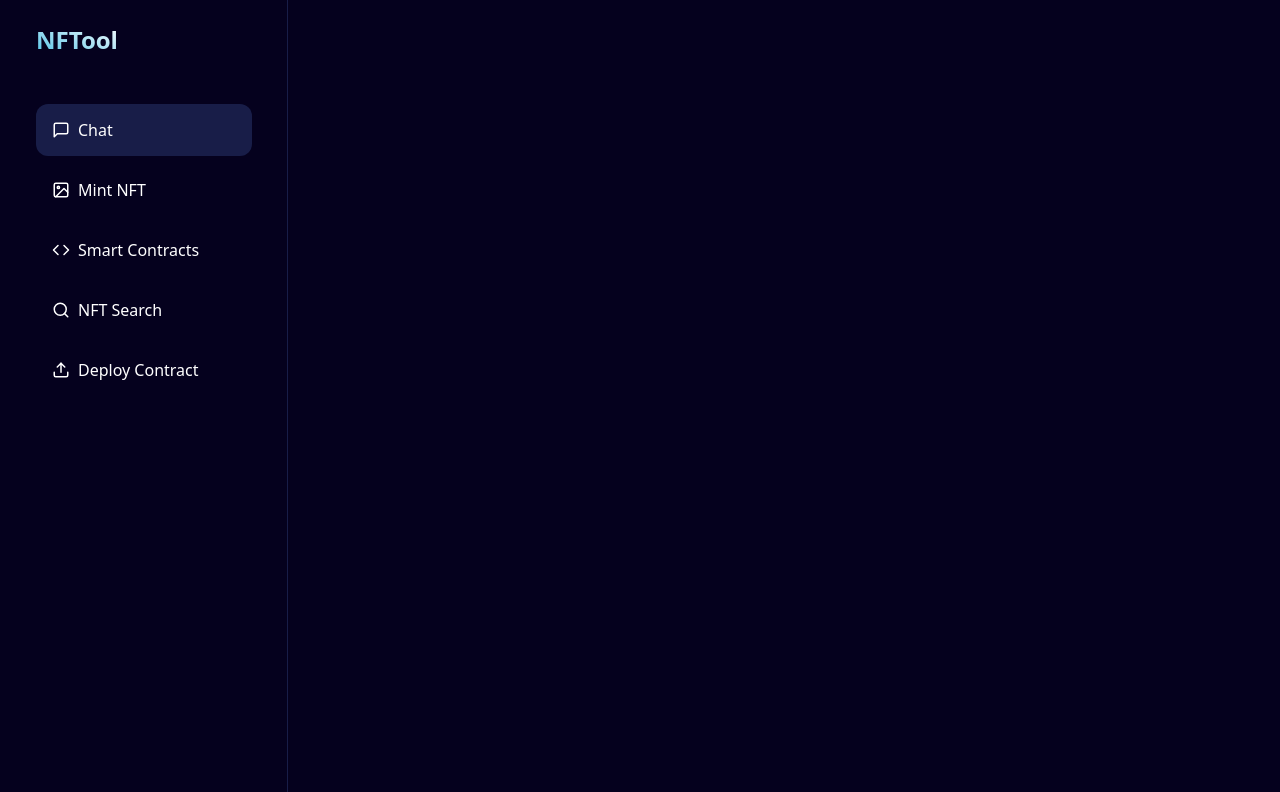
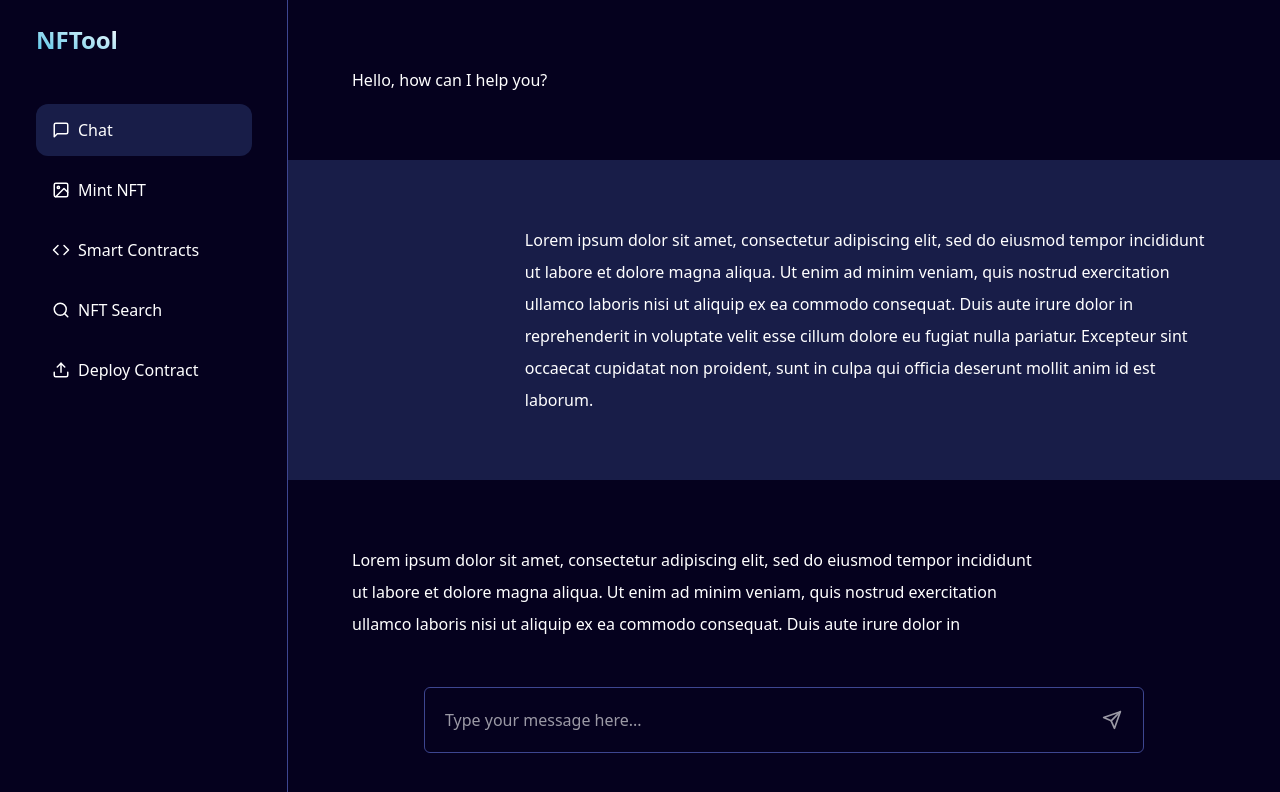
Before and after one commit to Bobliuuu/NFTool, a Next.js app: page / in a window 1280 px wide. Shown: the top 792 px of the page. Built offline with nearby package versions, Linux system fonts and the light colour scheme.

Commit message:
add chat ui

```diff
--- a/components/navigation/Menu.tsx
+++ b/components/navigation/Menu.tsx
@@ -57,7 +57,7 @@ export default function Menu() {
           <Link
             key={item.id}
             href={item.route}
-            className={`flex items-center gap-2 px-4 py-3.5 rounded-xl bg-blue2 ${
+            className={`flex items-center gap-2 px-4 py-3.5 rounded-xl bg-blue3 ${
               pathname === item.route ? 'bg-opacity-100' : 'bg-opacity-0'
             }`}
           >
--- a/pages/index.tsx
+++ b/pages/index.tsx
@@ -1,8 +1,98 @@
 import axios from 'axios';
 import { useEffect, useState } from 'react';
+import { Send } from 'react-feather';
 
-export default function IndexPage() {
+const CHATS = [
+  {
+    id: '1',
+    role: 'chatbot',
+    message: 'Hello, how can I help you?',
+  },
+  {
+    id: '2',
+    role: 'user',
+    message:
+      'Lorem ipsum dolor sit amet, consectetur adipiscing elit, sed do eiusmod tempor incididunt ut labore et dolore magna aliqua. Ut enim ad minim veniam, quis nostrud exercitation ullamco laboris nisi ut aliquip ex ea commodo consequat. Duis aute irure dolor in reprehenderit in voluptate velit esse cillum dolore eu fugiat nulla pariatur. Excepteur sint occaecat cupidatat non proident, sunt in culpa qui officia deserunt mollit anim id est laborum.',
+  },
+  {
+    id: '3',
+    role: 'chatbot',
+    message:
+      'Lorem ipsum dolor sit amet, consectetur adipiscing elit, sed do eiusmod tempor incididunt ut labore et dolore magna aliqua. Ut enim ad minim veniam, quis nostrud exercitation ullamco laboris nisi ut aliquip ex ea commodo consequat. Duis aute irure dolor in reprehenderit in voluptate velit esse cillum dolore eu fugiat nulla pariatur. Excepteur sint occaecat cupidatat non proident, sunt in culpa qui officia deserunt mollit anim id est laborum.',
+  },
+  {
+    id: '4',
+    role: 'user',
+    message: 'I want to mint an NFT.',
+  },
+  {
+    id: '5',
+    role: 'chatbot',
+    message:
+      'Lorem ipsum dolor sit amet, consectetur adipiscing elit, sed do eiusmod tempor incididunt ut labore et dolore magna aliqua. Ut enim ad minim veniam, quis nostrud exercitation ullamco laboris nisi ut aliquip ex ea commodo consequat. Duis aute irure dolor in reprehenderit in voluptate velit esse cillum dolore eu fugiat nulla pariatur. Excepteur sint occaecat cupidatat non proident, sunt in culpa qui officia deserunt mollit anim id est laborum.',
+  },
+  {
+    id: '6',
+    role: 'user',
+    message: 'I want to mint an NFT.',
+  },
+  {
+    id: '7',
+    role: 'chatbot',
+    message:
+      'Lorem ipsum dolor sit amet, consectetur adipiscing elit, sed do eiusmod tempor incididunt ut labore et dolore magna aliqua. Ut enim ad minim veniam, quis nostrud exercitation ullamco laboris nisi ut aliquip ex ea commodo consequat. Duis aute irure dolor in reprehenderit in voluptate velit esse cillum dolore eu fugiat nulla pariatur. Excepteur sint occaecat cupidatat non proident, sunt in culpa qui officia deserunt mollit anim id est laborum.',
+  },
+  {
+    id: '8',
+    role: 'user',
+    message: 'I want to mint an NFT.',
+  },
+  {
+    id: '9',
+    role: 'chatbot',
+    message:
+      'Lorem ipsum dolor sit amet, consectetur adipiscing elit, sed do eiusmod tempor incididunt ut labore et dolore magna aliqua. Ut enim ad minim veniam, quis nostrud exercitation ullamco laboris nisi ut aliquip ex ea commodo consequat. Duis aute irure dolor in reprehenderit in voluptate velit esse cillum dolore eu fugiat nulla pariatur. Excepteur sint occaecat cupidatat non proident, sunt in culpa qui officia deserunt mollit anim id est laborum.',
+  },
+  {
+    id: '10',
+    role: 'user',
+    message:
+      'Lorem ipsum dolor sit amet, consectetur adipiscing elit, sed do eiusmod tempor incididunt ut labore et dolore magna aliqua. Ut enim ad minim veniam, quis nostrud exercitation ullamco laboris nisi ut aliquip ex ea commodo consequat. Duis aute irure dolor in reprehenderit in voluptate velit esse cillum dolore eu fugiat nulla pariatur. Excepteur sint occaecat cupidatat non proident, sunt in culpa qui officia deserunt mollit anim id est laborum.',
+  },
+  {
+    id: '11',
+    role: 'chatbot',
+    message:
+      'Lorem ipsum dolor sit amet, consectetur adipiscing elit, sed do eiusmod tempor incididunt ut labore et dolore magna aliqua. Ut enim ad minim veniam, quis nostrud exercitation ullamco laboris nisi ut aliquip ex ea commodo consequat. Duis aute irure dolor in reprehenderit in voluptate velit esse cillum dolore eu fugiat nulla pariatur. Excepteur sint occaecat cupidatat non proident, sunt in culpa qui officia deserunt mollit anim id est laborum.',
+  },
+  {
+    id: '12',
+    role: 'user',
+    message: 'I want to mint an NFT.',
+  },
+  {
+    id: '13',
+    role: 'chatbot',
+    message:
+      'Lorem ipsum dolor sit amet, consectetur adipiscing elit, sed do eiusmod tempor incididunt ut labore et dolore magna aliqua. Ut enim ad minim veniam, quis nostrud exercitation ullamco laboris nisi ut aliquip ex ea commodo consequat. Duis aute irure dolor in reprehenderit in voluptate velit esse cillum dolore eu fugiat nulla pariatur. Excepteur sint occaecat cupidatat non proident, sunt in culpa qui officia deserunt mollit anim id est laborum.',
+  },
+  {
+    id: '14',
+    role: 'user',
+    message: 'I want to mint an NFT.',
+  },
+  {
+    id: '15',
+    role: 'chatbot',
+    message:
+      'Lorem ipsum dolor sit amet, consectetur adipiscing elit, sed do eiusmod tempor incididunt ut labore et dolore magna aliqua. Ut enim ad minim veniam, quis nostrud exercitation ullamco laboris nisi ut aliquip ex ea commodo consequat. Duis aute irure dolor in reprehenderit in voluptate velit esse cillum dolore eu fugiat nulla pariatur. Excepteur sint occaecat cupidatat non proident, sunt in culpa qui officia deserunt mollit anim id est laborum.',
+  },
+];
+
+export default function Chat() {
   const [testData, setTestData] = useState();
+  const [input, setInput] = useState('');
+  const [messages, setMessages] = useState(CHATS);
 
   // useEffect(() => {
   //   const fetchData = async () => {
@@ -16,5 +106,50 @@ export default function IndexPage() {
 
   console.log(testData);
 
-  return <div className=''></div>;
+  return (
+    <div className='h-[100dvh] relative overflow-y-scroll'>
+      <div className='h-[100dvh] overflow-y-scroll pb-40'>
+        {messages.map((message) => (
+          <div
+            key={message.id}
+            className={`flex p-16 ${
+              message.role === 'chatbot'
+                ? 'justify-start'
+                : 'justify-end bg-blue3'
+            }`}
+          >
+            <div className='text-white leading-loose rounded-lg max-w-[80%]'>
+              {message.message}
+            </div>
+          </div>
+        ))}
+      </div>
+
+      <div className='absolute inset-x-0 bottom-0 bg-blue4 h-40'>
+        <form
+          onSubmit={(e) => {
+            e.preventDefault();
+            // message sent here
+          }}
+          className='absolute left-1/2 top-1/2 -translate-y-1/2 -translate-x-1/2 w-[720px]'
+        >
+          <input
+            value={input}
+            onChange={(e) => setInput(e.target.value)}
+            type='text'
+            className='w-full rounded-md bg-blue4 border border-blue2 py-5 pl-5 pr-11 text-white outline-none placeholder:text-white placeholder:opacity-60'
+            placeholder='Type your message here...'
+          />
+          <div
+            onClick={() => {
+              // message sent here
+            }}
+            className='transition-300 absolute right-3 top-1/2 grid h-10 w-10 -translate-y-1/2 cursor-pointer place-content-center rounded-sm hover:bg-white hover:bg-opacity-10'
+          >
+            <Send className='opacity-60 text-white w-5' />
+          </div>
+        </form>
+      </div>
+    </div>
+  );
 }
--- a/pages/styles.css
+++ b/pages/styles.css
@@ -4,7 +4,7 @@
 
 @layer components {
   body {
-    @apply bg-blue3;
+    @apply bg-blue4;
   }
 
   .gradient-text {
--- a/tailwind.config.js
+++ b/tailwind.config.js
@@ -11,8 +11,9 @@ module.exports = {
       transparent: 'transparent',
       white: '#ffffff',
       blue1: '#4FC2E7',
-      blue2: '#181D48',
-      blue3: '#05011E',
+      blue2: '#3D4690',
+      blue3: '#181D48',
+      blue4: '#05011E',
     },
     extend: {
       width: {
```
